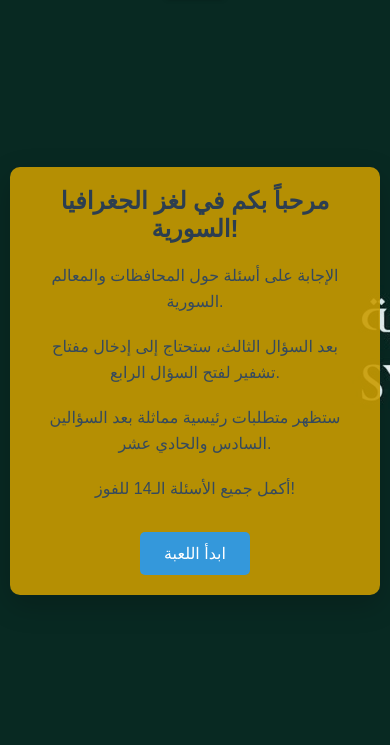
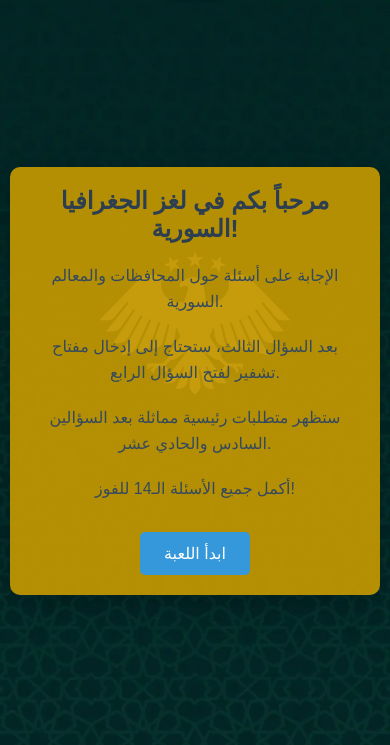
Before and after one commit to Uwais-Bayrakdar/Syria-s-governorates-puzzle, a plain HTML site: page index.html in a window 390 px wide. Shown: the part 99-844 px from the top of the page. Drawn offline with Linux system fonts and the light colour scheme.

Commit message:
fixed mobile background image

```diff
--- a/script.js
+++ b/script.js
@@ -112,8 +112,6 @@ const elements = {
 
 // Initialize game
 function initGame() {
-    document.body.style.background = "url('Syrian Arabian Republic (background img).jpg')";
-
     // Event listeners
     elements.startBtn.addEventListener('click', startGame);
     elements.nextBtn.addEventListener('click', nextQuestion);
--- a/style.css
+++ b/style.css
@@ -6,6 +6,7 @@
 
 body {
     font-family: 'Arial', sans-serif;
+    background-image: url('Syrian Arabian Republic (background img).jpg');
     background-size: cover;
     background-position: center;
     background-repeat: no-repeat;
```
